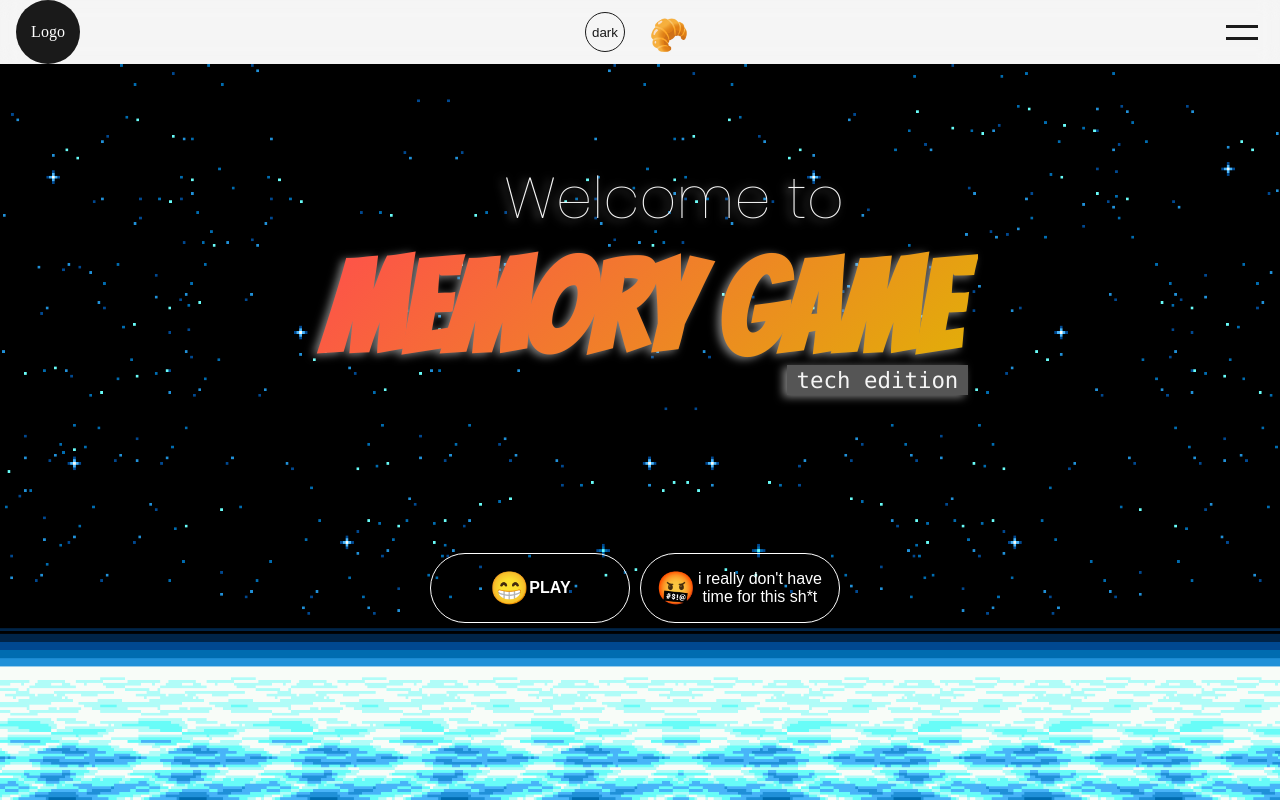
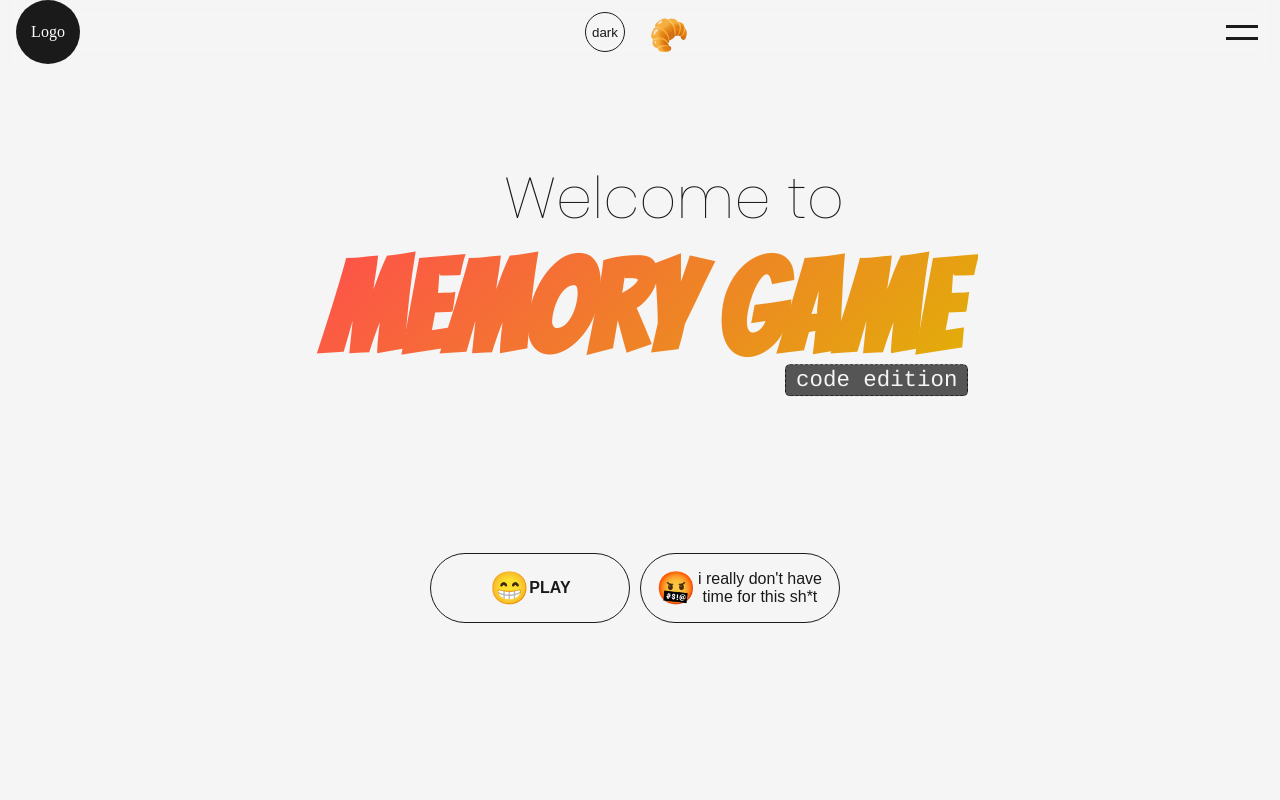
Before and after one commit to newnightcoder/nightcoder.io, a Next.js app: page /stack in a window 1280 px wide. Built offline with nearby package versions, Linux system fonts and the light colour scheme.

Commit message:
gameTitle restyling/game components refactoring :construction:

```diff
--- a/components/GameCard/GameBoard.tsx
+++ b/components/GameCard/GameBoard.tsx
@@ -13,6 +13,7 @@ const GameBoard = ({
   currentRound,
   gameCardRefs,
   isMemoryGamePlayed,
+  setIsMemoryGamePlayed,
   flipCard,
   compare,
   setWins,
@@ -26,14 +27,11 @@ const GameBoard = ({
   const [progress, setProgress] = useState(0);
   const { width } = useWindowSize();
   const cardContainerRef = useRef<HTMLDivElement>();
-  const cardContainerHeight =
-    cardContainerRef?.current?.getBoundingClientRect().height;
+  const [cardContainerHeight, setCardContainerHeight] = useState(
+    cardContainerRef?.current?.getBoundingClientRect().height
+  );
   const [cardSize, setCardSize] = useState(0);
-  const [minHeight, setMinHeight] = useState(
-    width > breakpoints.mdNumber
-      ? cardContainerHeight + 30
-      : cardContainerHeight + 40
-  );
+  const [minHeight, setMinHeight] = useState(0);
   const headingColor = round === 1 ? "blue-2" : round === 2 ? "pink" : "green";
 
   const resetGame = () => {
@@ -48,8 +46,27 @@ const GameBoard = ({
     );
     setFlippedCards(() => []);
     setFlippedResults(() => []);
+    setIsMemoryGamePlayed(false);
     // shuffle cards again
   };
+
+  useEffect(() => {
+    if (cardContainerRef.current) {
+      setCardContainerHeight(
+        () => cardContainerRef?.current?.getBoundingClientRect().height
+      );
+    }
+  }, []);
+
+  // useEffect(() => {
+  //   if (cardContainerHeight && cardContainerRef.current) {
+  //     setMinHeight(
+  //       width > breakpoints.mdNumber
+  //         ? cardContainerHeight + 30
+  //         : cardContainerHeight + 40
+  //     );
+  //   }
+  // }, [cardContainerHeight, cardContainerRef.current]);
 
   useEffect(() => {
     if (cardContainerRef.current) {
@@ -62,31 +79,30 @@ const GameBoard = ({
   }, [width, cardContainerRef.current]);
 
   useEffect(() => {
-    if (cardContainerRef.current) {
+    if (isMemoryGamePlayed && cardContainerRef.current) {
       setCardSize(() =>
         width > breakpoints.mdNumber
           ? (cardContainerHeight - 30) / 3
           : (cardContainerHeight - 40) / 4
       );
-      // setMinHeight(() =>
-      //   width > breakpoints.mdNumber
-      //     ? cardContainerHeight + 30
-      //     : cardContainerHeight + 40
-      // );
+
       if (flippedCards.length > 0) {
         flippedCards.forEach((card) => {
           card.domEl.classList.add("flip-card-y");
         });
       }
     }
-  }, [width, cardContainerRef.current, flippedCards]);
+  }, [width, isMemoryGamePlayed, cardContainerRef.current, flippedCards]);
 
   return (
+    <>
+      {isMemoryGamePlayed ? (
         <div style={{ position: "relative" }}>
           <GameHeading fontSize={3} fontWeight={700} color={headingColor}>
             Round {round}
           </GameHeading>
-      <CardContainer ref={cardContainerRef} bg={gameBg} minHeight={minHeight}>
+          <CardContainer ref={cardContainerRef} minHeight={minHeight}>
+            {/* bg={gameBg} */}
             {currentRound.map((card: ICardElement, i: number) => {
               return (
                 <GameCard
@@ -107,7 +123,9 @@ const GameBoard = ({
                     compare();
                   }}
                 >
-              <div style={{ height: "100%", width: "100%" }}>{card.jsx}</div>
+                  <div style={{ height: "100%", width: "100%" }}>
+                    {card.jsx}
+                  </div>
                 </GameCard>
               );
             })}
@@ -133,6 +151,8 @@ const GameBoard = ({
             </div>
           </CardContainer>
         </div>
+      ) : null}
+    </>
   );
 };
 
--- a/components/GameCard/GameCardStyled.ts
+++ b/components/GameCard/GameCardStyled.ts
@@ -98,12 +98,6 @@ const CardBack = styled.div<CardProps>`
       ? "1px solid white"
       : "none"};
 `;
-// border: ${(props) =>
-//   props.isGamePlayed && props.isResult
-//     ? "1px solid rgba(255, 255, 255, 0.7)"
-//     : props.isResult
-//     ? "1px solid rgba(255, 255, 255, 0.2)"
-//     : "none"};
 
 const GameHeading = styled.h1<HeadingProps>`
   position: relative;
@@ -138,17 +132,17 @@ const GameHeading = styled.h1<HeadingProps>`
     white-space: nowrap;
     background-clip: none;
     -webkit-background-clip: none;
-    -webkit-text-fill-color: #f5f5f5;
+    -webkit-text-fill-color: ${({ theme }) => theme.color};
     text-transform: none;
     transform: translate(-40%, -100%);
     // border: 1px solid red;
   }
   &::after {
-    content: "${(props) => (props.isWelcomeTitle ? "tech edition" : "")}";
+    content: "${(props) => (props.isWelcomeTitle ? "code edition" : "")}";
     position: absolute;
     bottom: 0;
     right: 0;
-    font-family: "Menlo", sans;
+    font-family: "Courier", sans;
     font-size: 1.75vw;
     font-weight: normal;
     white-space: nowrap;
@@ -156,9 +150,13 @@ const GameHeading = styled.h1<HeadingProps>`
     -webkit-background-clip: none;
     -webkit-text-fill-color: #f5f5f5;
     background: ${(props) => (props.isWelcomeTitle ? "#555" : "none")};
+    border: ${(props) =>
+      props.isWelcomeTitle ? `1px dashed ${props.theme.color}` : "none"};
+
     padding: 2px 10px;
     text-transform: none;
     transform: translate(-10px, 60%);
+    border-radius: 5px;
     // border: 1px solid red;
   }
 `;
--- a/components/GameCard/GameTitle.tsx
+++ b/components/GameCard/GameTitle.tsx
@@ -1,27 +1,28 @@
-import { intro } from "../../assets";
 import {
   BtnContainer,
   ChoiceBtn,
-  GameTitleContainer
+  GameTitleContainer,
 } from "../../styles/stack";
 import { GameHeading } from "./GameCardStyled";
 
-const GameTitle = ({ welcomeRef, skipGame }) => {
-  const bg = intro;
-
+const GameTitle = ({ welcomeRef, skipGame, setIsMemoryGamePlayed }) => {
   return (
-    <GameTitleContainer ref={welcomeRef} bgTitle={bg.src}>
+    <GameTitleContainer ref={welcomeRef}>
+      {/* bgTitle={bg.src} */}
       <GameHeading
         isWelcomeTitle={true}
         color={"orange"}
-        shadow={true}
+        shadow={false}
         fontSize={10}
       >
         memory game
       </GameHeading>
       <BtnContainer>
         <ChoiceBtn
-          onClick={() => welcomeRef.current.classList.add("split-screen")}
+          onClick={() => {
+            welcomeRef.current.classList.add("split-screen");
+            setIsMemoryGamePlayed(() => true);
+          }}
         >
           <span style={{ fontSize: "2rem" }}>😁</span>
           <span style={{ textTransform: "uppercase", fontWeight: "700" }}>
--- a/components/GameCard/Results.tsx
+++ b/components/GameCard/Results.tsx
@@ -5,7 +5,7 @@ import {
   useEffect,
   useMemo,
   useRef,
-  useState,
+  useState
 } from "react";
 import { TransitionContext } from "../../context/TransitionContext";
 import { useWindowSize } from "../../hooks";
@@ -95,7 +95,7 @@ const Results = ({
 
   const backToGameScreen = () => {
     setDisplayMemoryGameResult(!displayResult);
-    setIsMemoryGamePlayed(!isGamePlayed);
+    // setIsMemoryGamePlayed(!isGamePlayed);
   };
 
   useEffect(() => {
--- a/components/GameCard/ResultsStyled.ts
+++ b/components/GameCard/ResultsStyled.ts
@@ -103,12 +103,17 @@ const StackPageHeader = styled.div`
   align-items: center;
 `;
 
-const SubHeader = styled.p`
+const SubHeader = styled.div`
   font-size: 1rem;
   font-style: italic;
   width: 100%;
   margin-top: 0;
-  padding: 4px;
+  padding: 10px;
+  display: flex;
+  flex-direction: column;
+  align-items: center;
+  justify-content: center;
+  // text-align: center;
   // border: 1px solid white;
 `;
 
--- a/components/GameCard/StackPageHeading.tsx
+++ b/components/GameCard/StackPageHeading.tsx
@@ -9,14 +9,32 @@ import {
 const StackPageHeading = ({ backToGame }) => {
   return (
     <StackPageHeader>
-      <GameHeading fontSize={6} color={"orange"} shadow={true}>
+      <GameHeading fontSize={6} color={"blue"} shadow={true}>
         Languages & tools i'm using
       </GameHeading>
       <SubHeader>
-        A overview of the technologies i’m familiar with or using regularly.
-        <br />
-        Ecosystems keep evolving non stop so i keep myself updated as much as
-        possible.
+        <span
+          style={{
+            margin: 0,
+            display: "block",
+            textAlign: "left",
+            // border: "1px solid white",
+          }}
+        >
+          A overview of the technologies i’m familiar with or using regularly.
+        </span>
+        {/* <br /> */}
+        <span
+          style={{
+            margin: 0,
+            display: "block",
+            textAlign: "left",
+            // border: "1px solid white",
+          }}
+        >
+          Ecosystems keep evolving non stop so i keep myself updated as much as
+          possible.
+        </span>
       </SubHeader>
       <CloseBtn onClick={() => backToGame()}>
         <CloseBtnSpan>[ x ]</CloseBtnSpan>
--- a/context/TransitionContext.tsx
+++ b/context/TransitionContext.tsx
@@ -56,7 +56,7 @@ const TransitionProvider = ({ children }: Props) => {
   const [isMenuClosing, setIsMenuClosing] = useState(false);
   const [lang, setLang] = useState("en");
   const [displayMemoryGameResult, setDisplayMemoryGameResult] = useState(false);
-  const [isMemoryGamePlayed, setIsMemoryGamePlayed] = useState(true);
+  const [isMemoryGamePlayed, setIsMemoryGamePlayed] = useState(false);
   const [theme, setTheme] = useState("light");
   const isLightTheme = theme === "light";
 
--- a/pages/stack.tsx
+++ b/pages/stack.tsx
@@ -101,14 +101,19 @@ const Stack = () => {
 
   return (
     <PageContainer ref={pageRef} id="stack" justify="center">
-      <GameTitle welcomeRef={welcomeRef} skipGame={skipGame} />
+      <GameTitle
+        welcomeRef={welcomeRef}
+        skipGame={skipGame}
+        setIsMemoryGamePlayed={setIsMemoryGamePlayed}
+      />
       <GameBoard
         round={round}
         setRound={setRound}
-        gameBg={gameBg}
+        gameBg={null}
         currentRound={currentRound}
         gameCardRefs={gameCardRefs}
         isMemoryGamePlayed={isMemoryGamePlayed}
+        setIsMemoryGamePlayed={setIsMemoryGamePlayed}
         flipCard={flipCard}
         compare={compare}
         setWins={setWins}
--- a/styles/stack.ts
+++ b/styles/stack.ts
@@ -10,6 +10,7 @@ interface Props {
   bgTitle?: string;
   minHeight?: number;
   cardSize?: number;
+  isLightTheme?: boolean;
 }
 
 const GameTitleContainer = styled.div<Props>`
@@ -17,7 +18,7 @@ const GameTitleContainer = styled.div<Props>`
   inset-x: 0;
   top: var(--navbar-height);
   z-index: 50;
-  background: url("${(props) => props.bgTitle}") no-repeat center/cover;
+  background: ${({ theme }) => theme.bg.home};
   min-height: calc(100vh - var(--navbar-height));
   width: 100%;
   display: flex;
@@ -39,7 +40,7 @@ const CardContainer = styled.div<Props>`
   // min-height: calc((${(props) => props.cardSize}px + 30px) * 3);
   min-height: ${(props) => props.minHeight}px;
   width: 100vw;
-  background: url(${(props) => props.bg}) no-repeat center/cover;
+  // background: url(${(props) => props.bg}) no-repeat center/cover;
   position: relative;
   padding: 10px 1vw;
   display: grid;
@@ -79,22 +80,23 @@ const BtnContainer = styled.div`
   height: max-content;
 `;
 
-const ChoiceBtn = styled.button`
+const ChoiceBtn = styled.button<Props>`
   height: 70px;
   width: 200px;
   padding: 5px 15px;
   font-size: 1rem;
-  color: white;
+  color: ${({ theme }) => theme.color};
+  background-color: ${({ theme }) => theme.bg.home};
   margin-right: 10px;
-  border: 1px solid white;
+  border: 1px solid ${({ theme }) => theme.color};
   border-radius: 50px;
   display: flex;
   align-items: center;
   justify-content: center;
   transition: all 300ms;
   &:hover {
-    color: white;
-    background-color: black;
+    color: ${({ theme }) => theme.bg.home};
+    background-color: ${({ theme }) => theme.color};
   }
 `;
 
```
Lines whose indentation alone changed are shown as unchanged.
